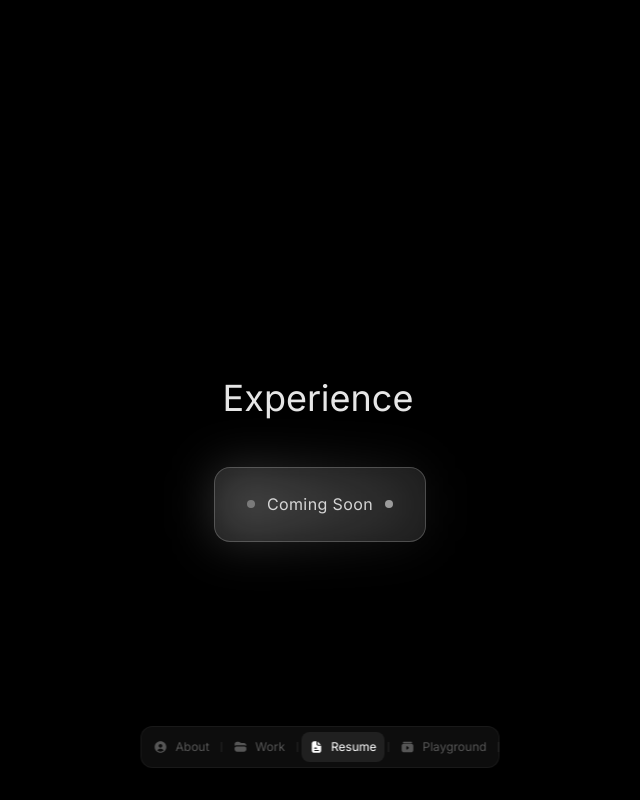
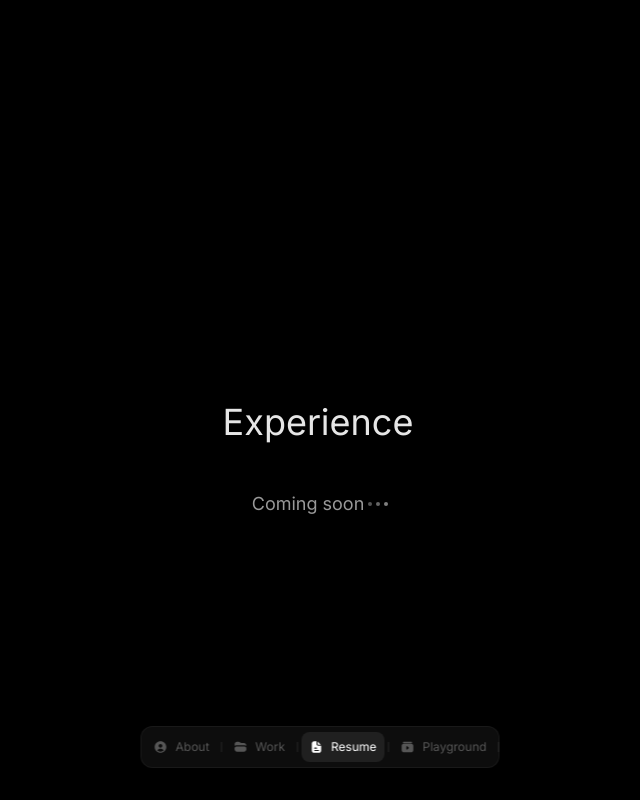
Before and after one commit to vrajshah2311/vraj.me, a Next.js app: page / in a window 1280 px wide. Both pictures are taken after a click on the button "Resume". Shown: the whole page, without its empty margins (320-960 px from the left). Built offline with nearby package versions, Linux system fonts and the light colour scheme.

Commit message:
feat: Simplify Coming Soon design with animated dots
- Remove borders and glass morphism effects
- Replace with clean 'Coming soon...' text
- Add three animated dots with staggered delays
- Use subtle fade-in animation instead of scale
- Keep consistent styling across both sections

```diff
--- a/components/PlaygroundSection.tsx
+++ b/components/PlaygroundSection.tsx
@@ -23,22 +23,18 @@ const PlaygroundSection = () => {
             />
           </div>
 
-          {/* Creative Coming Soon */}
+          {/* Coming Soon with Animated Dots */}
           <motion.div
-            initial={{ opacity: 0, scale: 0.9 }}
-            animate={{ opacity: 1, scale: 1 }}
-            transition={{ delay: 0.3, duration: 0.6, ease: "easeOut" }}
-            className="relative"
+            initial={{ opacity: 0, y: 10 }}
+            animate={{ opacity: 1, y: 0 }}
+            transition={{ delay: 0.3, duration: 0.4 }}
+            className="flex items-center justify-center gap-1"
           >
-            <div className="relative inline-block">
-              <div className="absolute inset-0 bg-gradient-to-r from-purple-400/20 to-blue-400/5 rounded-2xl blur-xl"></div>
-              <div className="relative bg-white/10 backdrop-blur-sm rounded-2xl border border-white/20 px-8 py-6">
-                <div className="flex items-center justify-center gap-3">
-                  <div className="w-2 h-2 bg-purple-400/60 rounded-full animate-pulse"></div>
-                  <span className="text-white/80 font-medium tracking-wide">Coming Soon</span>
-                  <div className="w-2 h-2 bg-blue-400/60 rounded-full animate-pulse" style={{ animationDelay: '0.5s' }}></div>
-                </div>
-              </div>
+            <span className="text-white/60 text-lg font-medium">Coming soon</span>
+            <div className="flex items-center gap-1">
+              <div className="w-1 h-1 bg-white/60 rounded-full animate-pulse"></div>
+              <div className="w-1 h-1 bg-white/60 rounded-full animate-pulse" style={{ animationDelay: '0.2s' }}></div>
+              <div className="w-1 h-1 bg-white/60 rounded-full animate-pulse" style={{ animationDelay: '0.4s' }}></div>
             </div>
           </motion.div>
         </motion.div>
--- a/components/ResumeSection.tsx
+++ b/components/ResumeSection.tsx
@@ -23,22 +23,18 @@ const ResumeSection = () => {
             />
           </div>
 
-          {/* Creative Coming Soon */}
+          {/* Coming Soon with Animated Dots */}
           <motion.div
-            initial={{ opacity: 0, scale: 0.9 }}
-            animate={{ opacity: 1, scale: 1 }}
-            transition={{ delay: 0.3, duration: 0.6, ease: "easeOut" }}
-            className="relative"
+            initial={{ opacity: 0, y: 10 }}
+            animate={{ opacity: 1, y: 0 }}
+            transition={{ delay: 0.3, duration: 0.4 }}
+            className="flex items-center justify-center gap-1"
           >
-            <div className="relative inline-block">
-              <div className="absolute inset-0 bg-gradient-to-r from-white/20 to-white/5 rounded-2xl blur-xl"></div>
-              <div className="relative bg-white/10 backdrop-blur-sm rounded-2xl border border-white/20 px-8 py-6">
-                <div className="flex items-center justify-center gap-3">
-                  <div className="w-2 h-2 bg-white/60 rounded-full animate-pulse"></div>
-                  <span className="text-white/80 font-medium tracking-wide">Coming Soon</span>
-                  <div className="w-2 h-2 bg-white/60 rounded-full animate-pulse" style={{ animationDelay: '0.5s' }}></div>
-                </div>
-              </div>
+            <span className="text-white/60 text-lg font-medium">Coming soon</span>
+            <div className="flex items-center gap-1">
+              <div className="w-1 h-1 bg-white/60 rounded-full animate-pulse"></div>
+              <div className="w-1 h-1 bg-white/60 rounded-full animate-pulse" style={{ animationDelay: '0.2s' }}></div>
+              <div className="w-1 h-1 bg-white/60 rounded-full animate-pulse" style={{ animationDelay: '0.4s' }}></div>
             </div>
           </motion.div>
         </motion.div>
```
